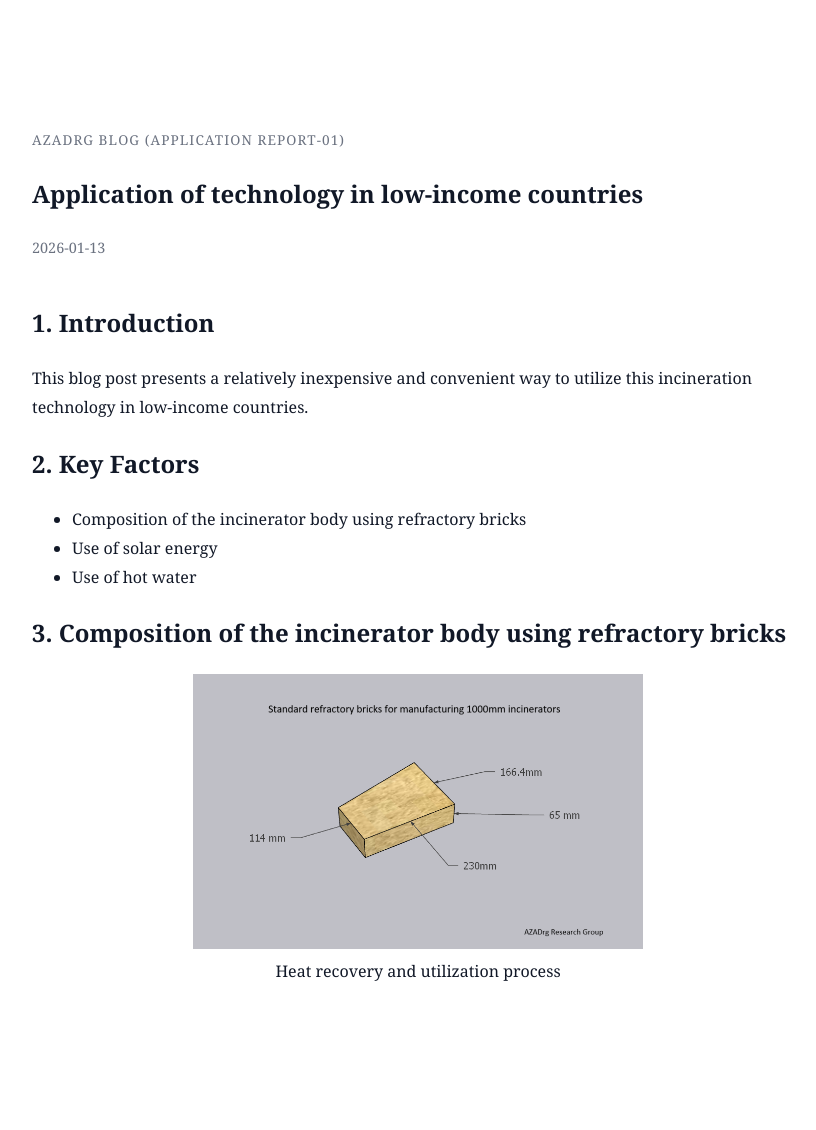
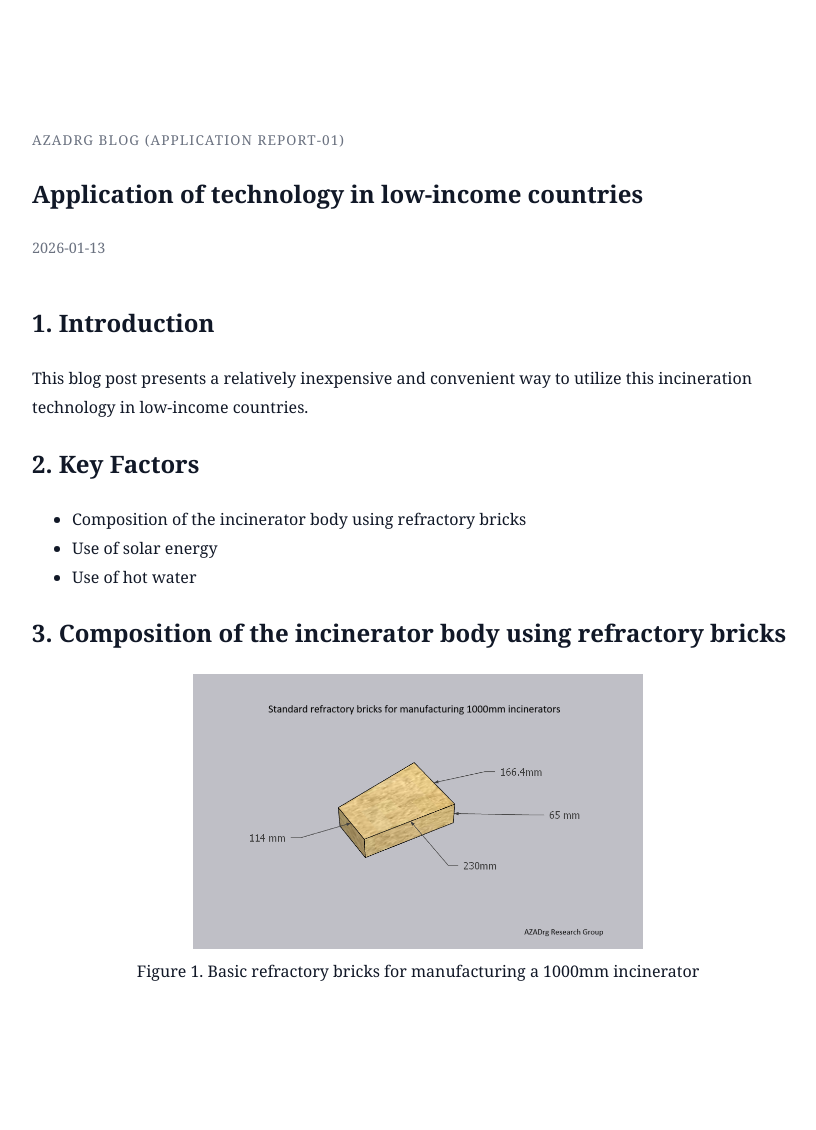
Before and after one commit to ssimsangmin49-creator/ecofriendly-polymer-compounds-incineration, a Jekyll site: the page built from _posts/2026-01-13-application.md, in a window 1280 px wide. Shown: the whole page, without its empty margins (222-1038 px from the left). Built offline with Jekyll 4.4.1, drawn with Linux system fonts in a browser that asks for light colours.

Commit message:
Update 2026-01-13-application.md

```diff
--- a/_posts/2026-01-13-application.md
+++ b/_posts/2026-01-13-application.md
@@ -22,5 +22,5 @@ this incineration technology in low-income countries.
   <img src="{{ '/assets/images/refractory-brick.png' | relative_url }}"
        alt="Heat utilization concept diagram"
        style="width:65%;">
-  <figcaption>Heat recovery and utilization process</figcaption>
+  <figcaption>Figure 1. Basic refractory bricks for manufacturing a 1000mm incinerator</figcaption>
 </figure>
```
